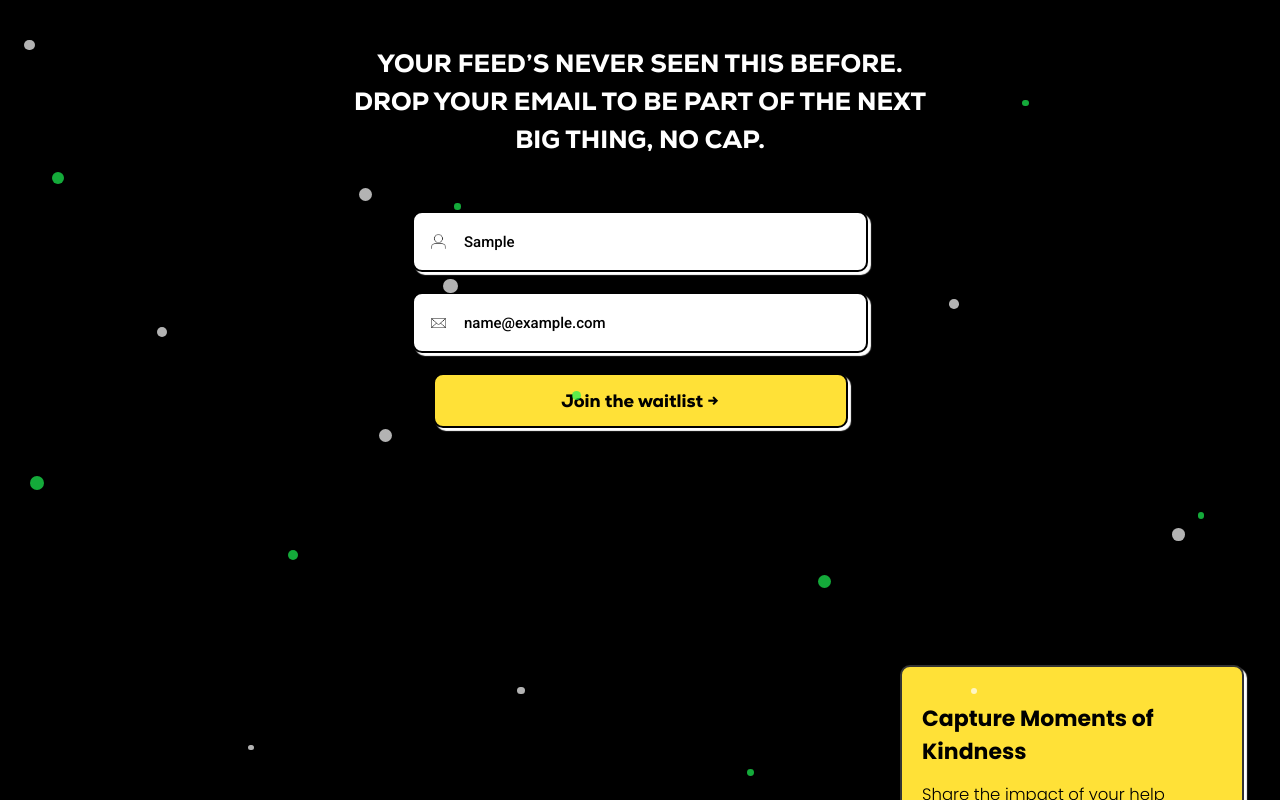
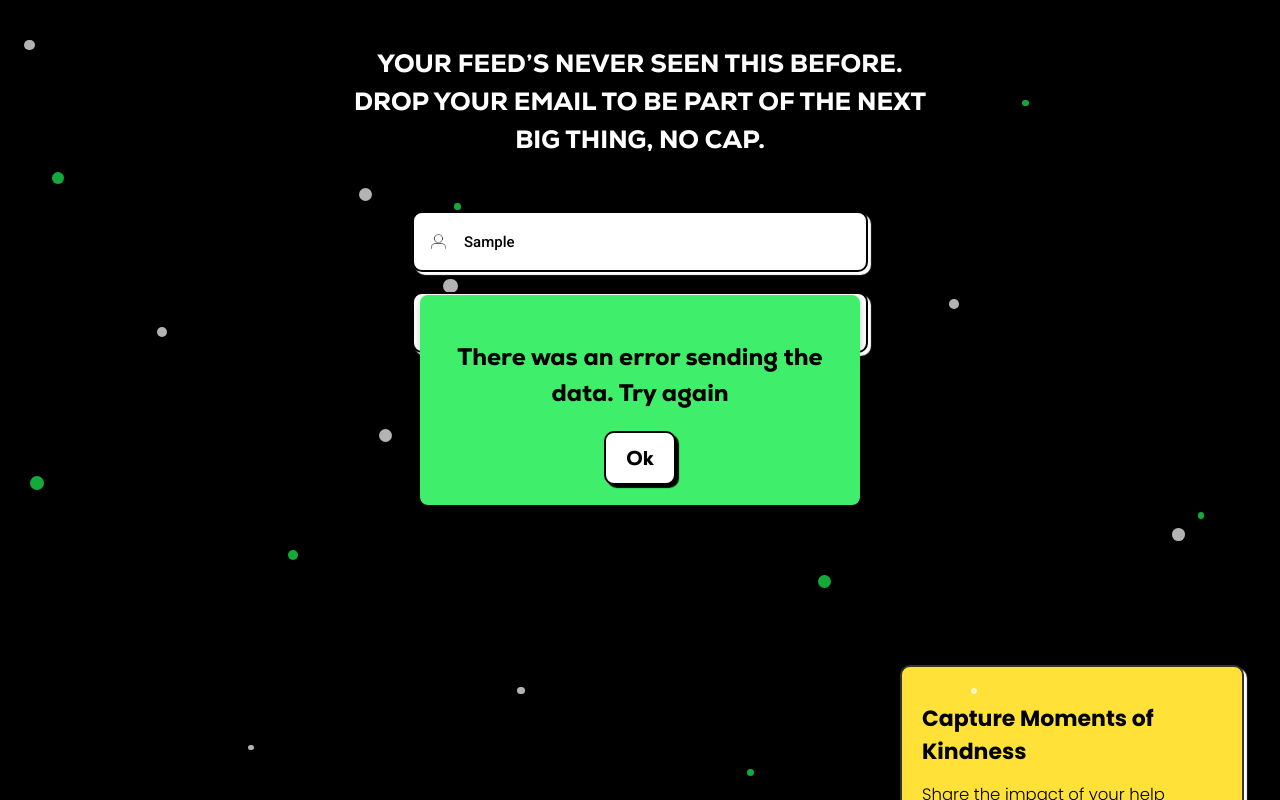
Before and after one commit to emilly-tavares/avidlive-waitlist, a Next.js app: page / in a window 1280 px wide. Both pictures are taken after typing "Sample", "name@example.com" into the empty fields and a click on the button "Join the waitlist →". Shown: the part 1075-1875 px from the top of the page. Built offline with nearby package versions, Linux system fonts and the light colour scheme; no server answers; a web font is replaced by a local one.

Commit message:
estilização de alert

```diff
--- /dev/null
+++ b/components/AlertModal.js
@@ -0,0 +1,20 @@
+import styles from '../styles/alertModal.module.css'
+
+function AlertModal({message, onClose}){
+    return (
+        <div className={styles.alert_container} onClick={onClose}>
+            <div className={styles.alert_div} onClick={(e) => e.stopPropagation()}>
+
+                <p className={styles.alert_text}>{message}</p>
+                <button className={styles.alert_button} onClick={onClose}>Ok</button>
+
+            </div>
+
+
+        </div>
+
+    );
+
+}
+
+export default AlertModal;
--- a/pages/index.js
+++ b/pages/index.js
@@ -11,6 +11,7 @@ import card3 from '../images/card3.png';
 import card4 from '../images/card4.png';
 import Bubbles from '../components/bubbles.js';
 import bottom_img from '../images/bottom-img.png';
+import AlertModal from '../components/AlertModal.js';
 
 function Home(){
 
@@ -18,23 +19,55 @@ function Home(){
     const [email, setEmail] = useState('');
     const [scrollPos, setScrollPos] = useState(0);
     const [isFixed, setIsFixed] = useState(false);
+    const [isLoading, setIsLoading] = useState(false);
+    const [alertMessage, setAlertMessage] = useState('');
+    const [isFormVisible, setIsFormVisible] = useState(false);
+
+    const formRef = useRef(null);
 
     const cardsRef = useRef(null);
 
     const handleSubmit = async (e) => {
         e.preventDefault();
+        setIsLoading(true);
 
         try {
             await axios.post('/api/submit', { name, email });
-            alert('Good job! You’ll receive our news soon!');
+            setAlertMessage('Good job! You’ll receive our news soon!');
         } catch (error) {
             console.error('Erro ao enviar dados:', error);
-            alert('There was an error sending the data. Try again');
+            setAlertMessage('There was an error sending the data. Try again');
+        } finally {
+            setIsLoading(false);
         }
     };
 
+    const closeAlert = () => {
+        setAlertMessage('');
+    };
+
     useEffect(() => {
-        if (cardsRef.current) {
+
+        const observer = new IntersectionObserver(
+
+            (entries) => {
+                entries.forEach(entry =>{
+                    if (entry.isIntersecting){
+                        setIsFormVisible(true);
+                        observer.disconnect();
+                    }
+                });
+            },
+
+            {threshold: 0.2}
+
+        );
+
+        if (formRef.current){
+            observer.observe(formRef.current);
+
+
+        };
 
         const handleScroll = () => {
             const scrollY = window.scrollY;
@@ -49,12 +82,23 @@ function Home(){
 
         };
 
-            window.addEventListener('scroll', handleScroll);
-            return () => window.removeEventListener('scroll', handleScroll);
 
 
+        if (cardsRef.current) {
+
+            window.addEventListener('scroll', handleScroll);
 
         }
+
+        return () => {
+            if (formRef.current) {
+                observer.unobserve(formRef.current);
+            }
+
+            window.removeEventListener('scroll', handleScroll);
+        };
+
+
     }, []);
 
     const card1_style = {
@@ -122,6 +166,16 @@ function Home(){
 
             <Bubbles />
 
+            {isLoading && (
+                <div className={styles.loadingOverlay}>
+                    <div className={styles.loader}>Carregando...</div>
+                </div>
+            )}
+
+            {alertMessage &&(
+                <AlertModal message={alertMessage} onClose={closeAlert}/>
+            )}
+
             <div className={styles.head}>
 
                 <div className={styles.head_div_1}>
@@ -147,14 +201,14 @@ function Home(){
             <div className={styles.space_between}>
             </div>
 
-            <div className={styles.form_div}>
+            <div className={`${styles.form_div} ${isFormVisible ? styles.visible: ''}`} ref={formRef} >
                 <div className={styles.form_texts_div}>
                     <h1 className={styles.form_title}> Skip the FOMO <br></br> GET ON THE LIST! </h1>
                     <h3 className={styles.form_subtitle}> YOUR FEED’S NEVER SEEN THIS BEFORE. <br></br> DROP YOUR EMAIL TO BE PART OF THE NEXT <br></br> BIG THING, NO CAP. </h3>
 
                 </div>
 
-                <form onSubmit={handleSubmit} className={styles.form}>
+                <form onSubmit={handleSubmit} className={styles.form} >
                     <input
                         className={styles.form_name}
                         type="text"
--- /dev/null
+++ b/styles/alertModal.module.css
@@ -0,0 +1,61 @@
+@font-face{
+    font-family: NexaExtraLight;
+    src: url("Nexa-ExtraLight.ttf");
+}
+
+@font-face{
+    font-family: NexaHeavy;
+    src: url("Nexa-Heavy.ttf");
+}
+
+.alert_container{
+    position: fixed;
+    top: 0;
+    left: 0;
+    width: 100%;
+    height: 100%;
+    background: transparent;
+    display: flex;
+    align-items: center;
+    justify-content: center;
+    z-index: 1000;
+}
+
+.alert_div{
+    background: #3fef6b;
+    padding: 20px;
+    border-radius: 8px;
+    max-width: 400px;
+    text-align: center;
+    box-shadow: 0 4px 8px rgba(0, 0, 0, 0.2);
+    font-size: 24px;
+    font-family: "NexaHeavy";
+    font-weight: 400;
+    font-style: normal;
+}
+
+.alert_text{
+    margin-bottom: 20px;
+    color: black;
+}
+
+.alert_button{
+    background: #ffffff;
+    color: rgb(0, 0, 0);
+    padding: 10px 20px;
+    cursor: pointer;
+    font-size: 20px;
+    font-family: "NexaHeavy";
+    font-weight: 400;
+    font-style: normal;
+    border-radius: 10px;
+    border-color: black;
+    border-width: 2px;
+    border-style: solid;
+    box-shadow: 3px 3px 1px  rgb(0, 0, 0);
+    transition: box-shadow 0.2s ease-in-out;
+}
+
+.alert_button:hover{
+    box-shadow: 1px 1px 1px;
+}
--- a/styles/home.module.css
+++ b/styles/home.module.css
@@ -13,6 +13,30 @@
     font-family: NexaHeavy;
     src: url("Nexa-Heavy.ttf");
 }
+
+.loadingOverlay {
+    position: fixed;
+    top: 0;
+    left: 0;
+    right: 0;
+    bottom: 0;
+    background: rgba(0, 0, 0, 0.8);
+    display: flex;
+    align-items: center;
+    justify-content: center;
+    color: #fff;
+    font-size: 24px;
+    z-index: 1000;
+
+}
+.loader {
+    color: white;
+    font-size: 24px;
+    font-family: "NexaHeavy";
+    font-weight: 400;
+    font-style: normal;
+}
+
 
 .container{
     height: auto;
@@ -141,6 +165,15 @@
     justify-content: center;
     align-items: center;
     overflow-x: hidden;
+
+    opacity: 0;
+    transform: translateY(20px);
+    transition: opacity 1.0s ease-out, transform 0.6s ease-out;
+}
+
+.form_div.visible {
+    opacity: 1;
+    transform: translateY(0);
 }
 
 .form_texts_div{
```
Lines whose indentation alone changed are shown as unchanged.
